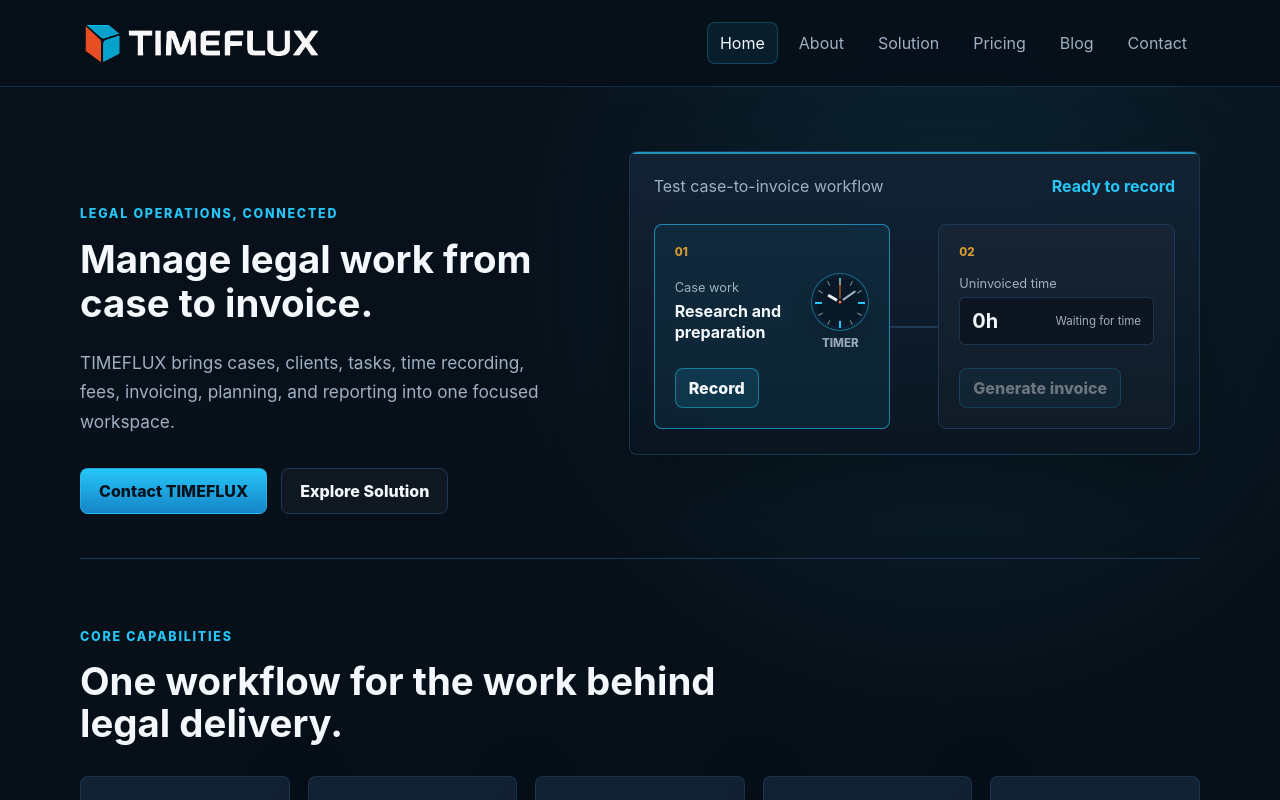
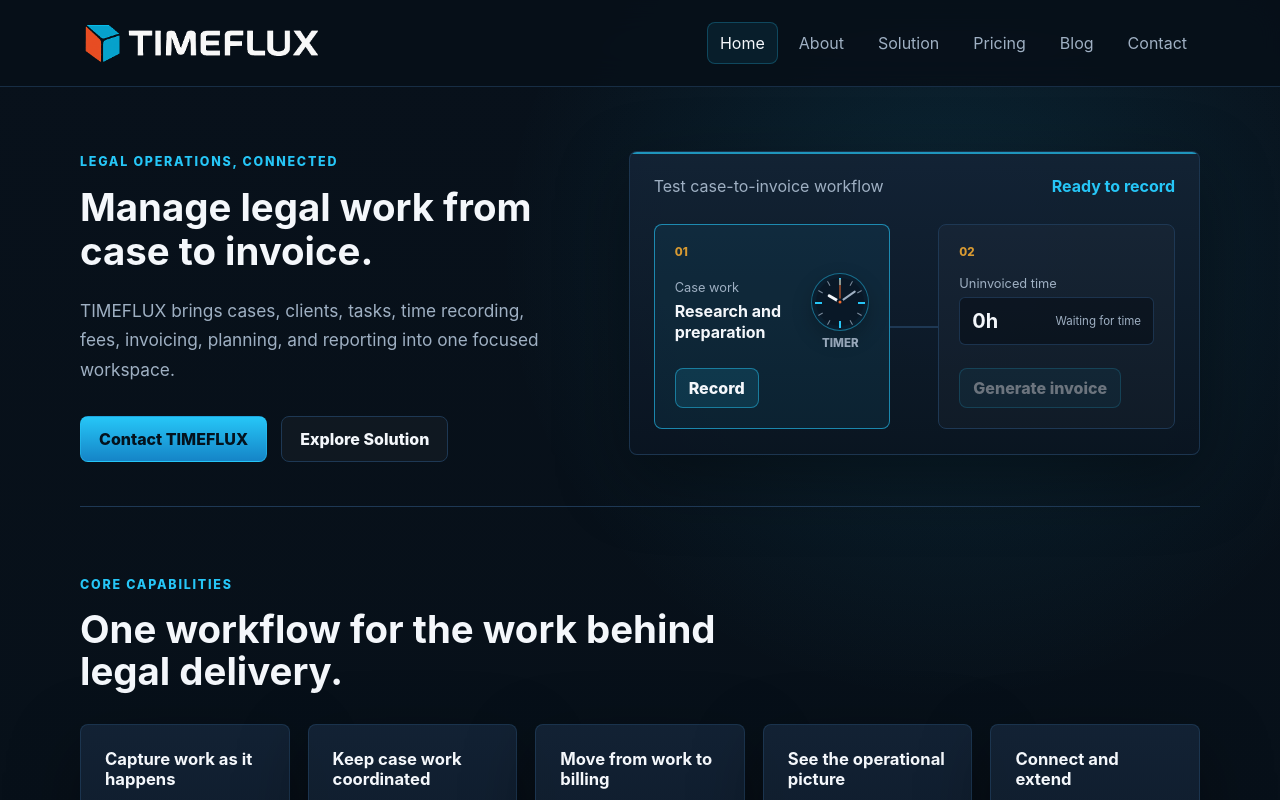
Before and after one commit to timeflux-website/site, a React (Vite) app: page / in a window 1280 px wide. Shown: the top 800 px of the page. Built offline with nearby package versions, Linux system fonts and the light colour scheme.

Commit message:
Add files via upload

```diff
--- a/src/styles.css
+++ b/src/styles.css
@@ -156,7 +156,7 @@ a {
 }
 
 .hero-copy {
-  padding-top: 52px;
+  padding-top: 0;
 }
 
 .eyebrow {
@@ -622,6 +622,9 @@ p {
 }
 
 .workflow-chat a {
+  display: block;
+  width: fit-content;
+  margin-top: 4px;
   color: var(--accent);
   font-weight: 800;
   text-decoration: none;
```
